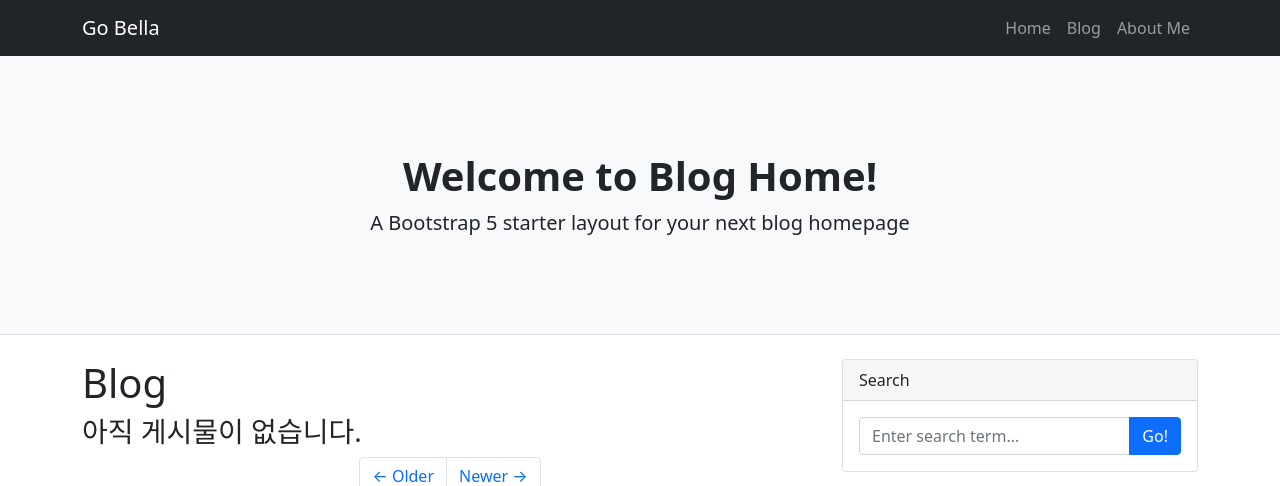
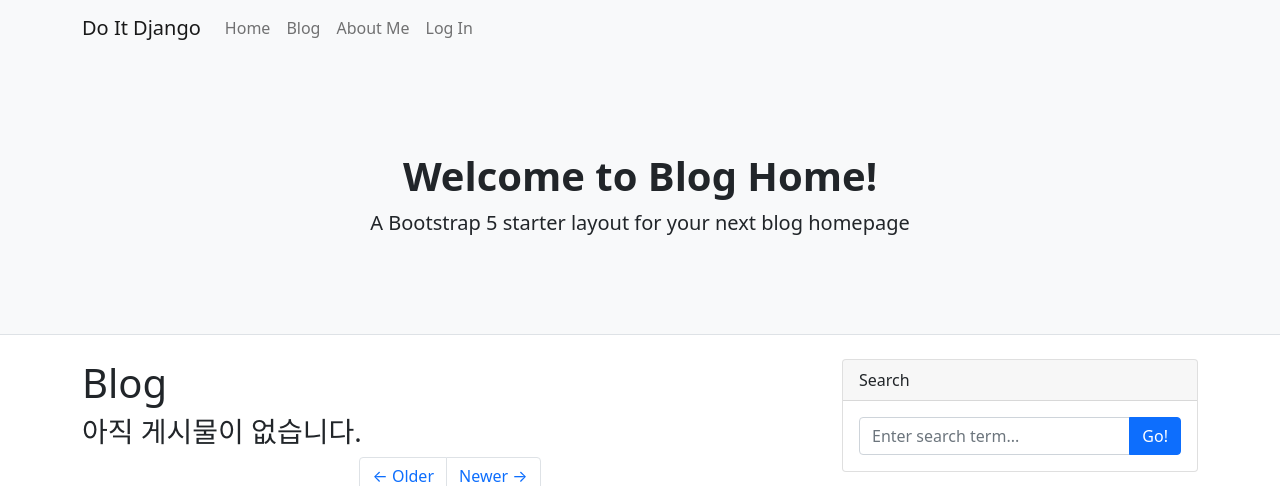
Before and after one commit to roykimm/django-blog, a Django app: page /myblog/ in a window 1280 px wide. Shown: the top 486 px of the page. Run offline with Django 3.2, Linux system fonts and the light colour scheme; data that the repository does not hold is empty; some libraries are stand-ins or nearby versions.

Commit message:
구글 로그인 기능 추가

```diff
--- a/blog/blog/urls.py
+++ b/blog/blog/urls.py
@@ -23,6 +23,7 @@ urlpatterns = [
     path('myblog/', include('myblog.urls')),
     path('admin/', admin.site.urls),
     path('markdownx/', include('markdownx.urls')),
+    path('accounts/', include('allauth.urls')),
     path('', include('single_pages.urls')),
 ]
 
--- a/blog/myblog/templates/myblog/base.html
+++ b/blog/myblog/templates/myblog/base.html
@@ -1,14 +1,12 @@
+
 <!DOCTYPE html>
 {% load static %}
 <html lang="ko">
     <head>
         <meta charset="UTF-8" />
         <title>{% block head_title %}Blog{% endblock %}</title>
-        <link rel="stylesheet" href="{% static 'myblog/bootstrap/bootstrap.min.css' %}">
+        <link rel="stylesheet" href="{% static 'myblog/bootstrap/bootstrap.min.css' %}" media="screen">
         <script src="https://kit.fontawesome.com/be4ab3cd29.js" crossorigin="anonymous"></script>
-
-        <script src="https://cdn.jsdelivr.net/npm/@popperjs/core@2.9.2/dist/umd/popper.min.js" integrity="sha384-IQsoLXl5PILFhosVNubq5LC7Qb9DXgDA9i+tQ8Zj3iwWAwPtgFTxbJ8NT4GN1R8p" crossorigin="anonymous"></script>
-        <script src="https://cdn.jsdelivr.net/npm/bootstrap@5.0.1/dist/js/bootstrap.min.js" integrity="sha384-Atwg2Pkwv9vp0ygtn1JAojH0nYbwNJLPhwyoVbhoPwBhjQPR5VtM2+xf0Uwh9KtT" crossorigin="anonymous"></script>
         <link rel="stylesheet" href="{% static 'myblog/css/blog-post.css' %}" media="screen">
     </head>
     <body>
@@ -68,5 +66,14 @@
         </div>
 
         {% include 'myblog/footer.html' %}
+        <script src="https://code.jquery.com/jquery-3.4.1.slim.min.js"
+                integrity="sha384-J6qa4849blE2+poT4WnyKhv5vZF5SrPo0iEjwBvKU7imGFAV0wwj1yYfoRSJoZ+n"
+                crossorigin="anonymous"></script>
+        <script src="https://cdn.jsdelivr.net/npm/popper.js@1.16.0/dist/umd/popper.min.js"
+                integrity="sha384-Q6E9RHvbIyZFJoft+2mJbHaEWldlvI9IOYy5n3zV9zzTtmI3UksdQRVvoxMfooAo"
+                crossorigin="anonymous"></script>
+        <script src="https://stackpath.bootstrapcdn.com/bootstrap/4.4.1/js/bootstrap.min.js"
+                integrity="sha384-wfSDF2E50Y2D1uUdj0O3uMBJnjuUD4Ih7YwaYd1iqfktj0Uod8GCExl3Og8ifwB6"
+                crossorigin="anonymous"></script>
     </body>
 </html>
--- a/blog/myblog/templates/myblog/navbar.html
+++ b/blog/myblog/templates/myblog/navbar.html
@@ -1,19 +1,74 @@
-<nav class="navbar navbar-expand-lg navbar-dark bg-dark">
+{% load socialaccount %}
+<nav class="navbar navbar-expand-lg navbar-light bg-light">
     <div class="container">
-        <a class="navbar-brand" href="./index.html">Go Bella</a>
-        <button class="navbar-toggler" type="button" data-bs-toggle="collapse" data-bs-target="#navbarSupportedContent" aria-controls="navbarSupportedContent" aria-expanded="false" aria-label="Toggle navigation"><span class="navbar-toggler-icon"></span></button>
-        <div class="collapse navbar-collapse" id="navbarSupportedContent">
-            <ul class="navbar-nav ms-auto mb-2 mb-lg-0">
-                <li class="nav-item active"><a class="nav-link" href="/">Home</a></li>
-                <li class="nav-item"><a class="nav-link" href="/myblog/">Blog</a></li>
-                <li class="nav-item"><a class="nav-link" href="/about_me/">About Me</a></li>
+        <a class="navbar-brand" href="/">Do It Django</a>
+        <button class="navbar-toggler" type="button" data-toggle="collapse" data-target="#navbarNavDropdown"
+                aria-controls="navbarNavDropdown" aria-expanded="false" aria-label="Toggle navigation">
+            <span class="navbar-toggler-icon"></span>
+        </button>
+        <div class="collapse navbar-collapse" id="navbarNavDropdown">
+            <ul class="navbar-nav">
+                <li class="nav-item active">
+                    <a class="nav-link" href="/">Home</a>
+                </li>
+                <li class="nav-item">
+                    <a class="nav-link" href="/myblog/">Blog</a>
+                </li>
+                <li class="nav-item">
+                    <a class="nav-link" href="/about_me/">About Me</a>
+                </li>
+            </ul>
+            <ul class="navbar-nav ml-auto">
+                {% if user.is_authenticated %}
+                    <li class="nav-item dropdown">
+                        <a class="nav-link dropdown-toggle" href="#" id="navbarDropdownMenuLink" role="button" data-toggle="dropdown" aria-haspopup="true" aria-expanded="false">
+                            {% if user.socialaccount_set.all.first.get_avatar_url %}
+                                <img class="rounded-circle" width="25px" src="{{ user.socialaccount_set.all.first.get_avatar_url }}" alt="">
+                            {% else %}
+                                <img class="rounded-circle" src="https://api.adorable.io/avatars/25/{{ user.username }}.png" alt="">
+                            {% endif %}
+                            &nbsp;
+                            {{ user.username }}
+                        </a>
+                        <div class="dropdown-menu" aria-labelledby="navbarDropdownMenuLink">
+                            <a class="dropdown-item" href="/accounts/logout/">Log Out</a>
+                        </div>
+                    </li>
+                {% else %}
+                    <li class="nav-item">
+                        <a class="nav-link" href="#" data-toggle="modal" data-target="#loginModal">Log In</a>
+                    </li>
+                {% endif %}
             </ul>
         </div>
     </div>
 </nav>
 
-<div class="modal fade" id="loginModal" tabindex="-1" role="dialog" aria-labelledby="logIneModalLabel" aria-hidden="true">
+<!-- Modal -->
+<div class="modal fade" id="loginModal" tabindex="-1" role="dialog" aria-labelledby="logInModalLabel"
+     aria-hidden="true">
     <div class="modal-dialog" role="document">
-
+        <div class="modal-content">
+            <div class="modal-header">
+                <h5 class="modal-title" id="loginModalLabel"> <i class="fas fa-sign-in-alt"></i>&nbsp Log In</h5>
+                <button type="button" class="close" data-dismiss="modal" aria-label="Close">
+                    <span aria-hidden="true">&times;</span>
+                </button>
+            </div>
+            <div class="modal-body">
+                <div class="row">
+                    <div class="col-md-6">
+                        <a role="button" class="btn btn-outline-dark btn-block btn-sm" href="{% provider_login_url 'google' %}"><i class="fab fa-google"></i>&nbsp&nbsp Log in with Google</a>
+                        <a role="button" class="btn btn-outline-dark btn-block btn-sm" href="/accounts/login/"><i class="far fa-envelope"></i>&nbsp&nbsp Log in with E-mail</a>
+                    </div>
+                    <div class="col-md-6">
+                        <a role="button" class="btn btn-outline-dark btn-block btn-sm" href="/accounts/signup/"><i class="far fa-envelope"></i>&nbsp&nbsp Sign Up with E-mail</a>
+                    </div>
+                </div>
+            </div>
+            <div class="modal-footer">
+                <button type="button" class="btn btn-secondary" data-dismiss="modal">Close</button>
+            </div>
+        </div>
     </div>
 </div>
```
Also changed, not shown: blog/blog/settings.py (+16 -0 lines).
